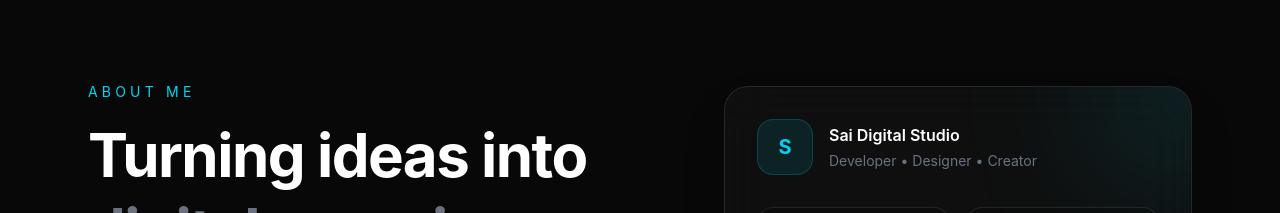
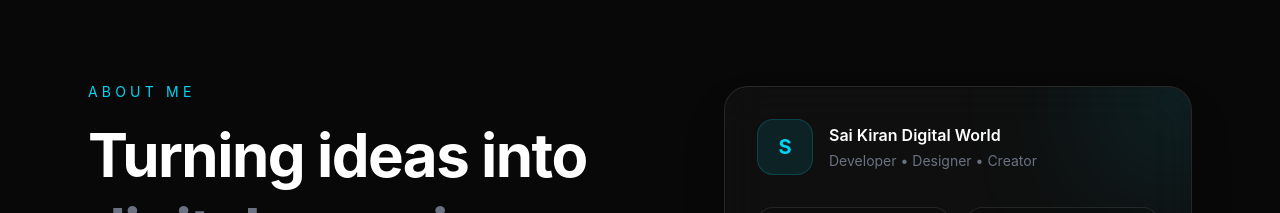
Before and after one commit to saikiran080308/sai-digital-studio, a React (Vite) app: page / in a window 1280 px wide. Shown: the part 1000-1213 px from the top of the page. Built offline with nearby package versions, Linux system fonts and the light colour scheme.

Commit message:
Rename website to Sai Kiran Digital World

```diff
--- a/index.html
+++ b/index.html
@@ -11,8 +11,7 @@
     <link rel="icon" type="image/svg+xml" href="/favicon.svg" />
     <meta name="viewport" content="width=device-width, initial-scale=1.0" />
 
-    <title>sai-digital-studio</title>
-  </head>
+    <title>Sai Kiran Digital World</title>
 
   <body>
     <div id="root"></div>
--- a/src/App.jsx
+++ b/src/App.jsx
@@ -24,7 +24,7 @@ function App() {
       className="text-xl font-bold tracking-tight"
       onClick={() => setMenuOpen(false)}
     >
-      Sai kiran<span className="text-cyan-400">.</span>
+      Sai Kiran Digital World<span className="text-cyan-400">.</span>
     </a>
 
     {/* Desktop Navigation */}
@@ -302,7 +302,7 @@ function App() {
 
             <div>
               <h3 className="font-semibold">
-                Sai Digital Studio
+                Sai Kiran Digital World
               </h3>
 
               <p className="mt-1 text-sm text-gray-500">
@@ -598,7 +598,7 @@ function App() {
 
       {/* Footer */}
       <footer className="border-t border-white/10 py-8 text-center text-sm text-gray-500">
-        © 2026 Sai Digital Studio. Built with React.
+        © 2026 Sai Kiran Digital World. Built with React.
       </footer>
 
     </div>
```
